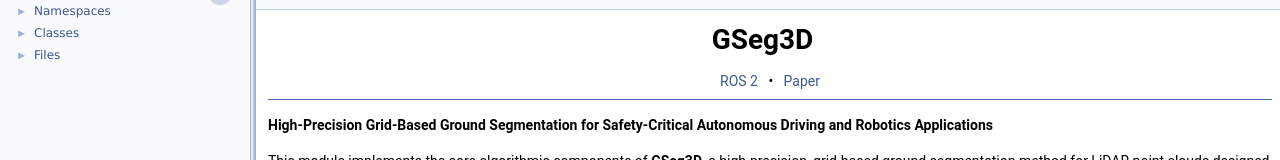
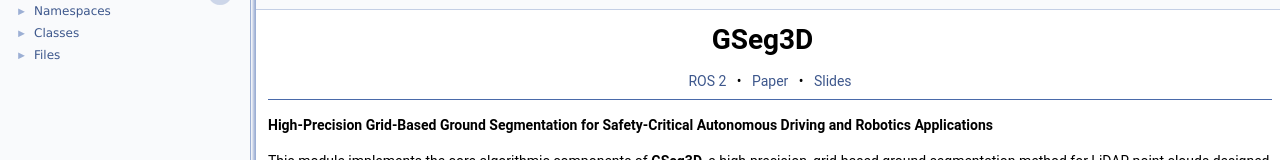
Before and after one commit to dfki-ric/ground_segmentation, a plain HTML site: page index.html in a window 1280 px wide. Shown: the part 142-302 px from the top of the page. Drawn offline with Linux system fonts and the light colour scheme.

Commit message:
Deploying to gh-pages from @ dfki-ric/ground_segmentation@6e7385e4db5dda1c8453faefc2bbb00222af2148 🚀

```diff
--- a/index.html
+++ b/index.html
@@ -94,7 +94,7 @@ $(document).ready(function(){initNavTree('index.html',''); initResizable(); });
 </div><!--header-->
 <div class="contents">
 <div class="textblock"><p><a class="anchor" id="md__2home_2runner_2work_2ground__segmentation_2ground__segmentation_2README"></a> </p><div align="center"> <h1>GSeg3D</h1>
-</div><div align="center"> <a href="https://github.com/dfki-ric/ground_segmentation_ros2">ROS 2</a> <span>&#160;&#160;•&#160;&#160;</span> <a href="https://doi.org/10.1109/ICRCV67407.2025.11349133">Paper</a> </div><hr  />
+</div><div align="center"> <a href="https://github.com/dfki-ric/ground_segmentation_ros2">ROS 2</a> <span>&#160;&#160;•&#160;&#160;</span> <a href="https://doi.org/10.1109/ICRCV67407.2025.11349133">Paper</a> <span>&#160;&#160;•&#160;&#160;</span> <a href="docs/ICRCV_Lodhi.pdf">Slides</a> </div><hr  />
 <p><b>High-Precision Grid-Based Ground Segmentation for Safety-Critical Autonomous Driving and Robotics Applications</b></p>
 <p>This module implements the core algorithmic components of <b>GSeg3D</b>, a high-precision, grid-based ground segmentation method for LiDAR point clouds designed for <b>safety-critical autonomous driving and robotics applications</b>. <br  />
 </p>
```
Also changed, not shown: 8 other files.
